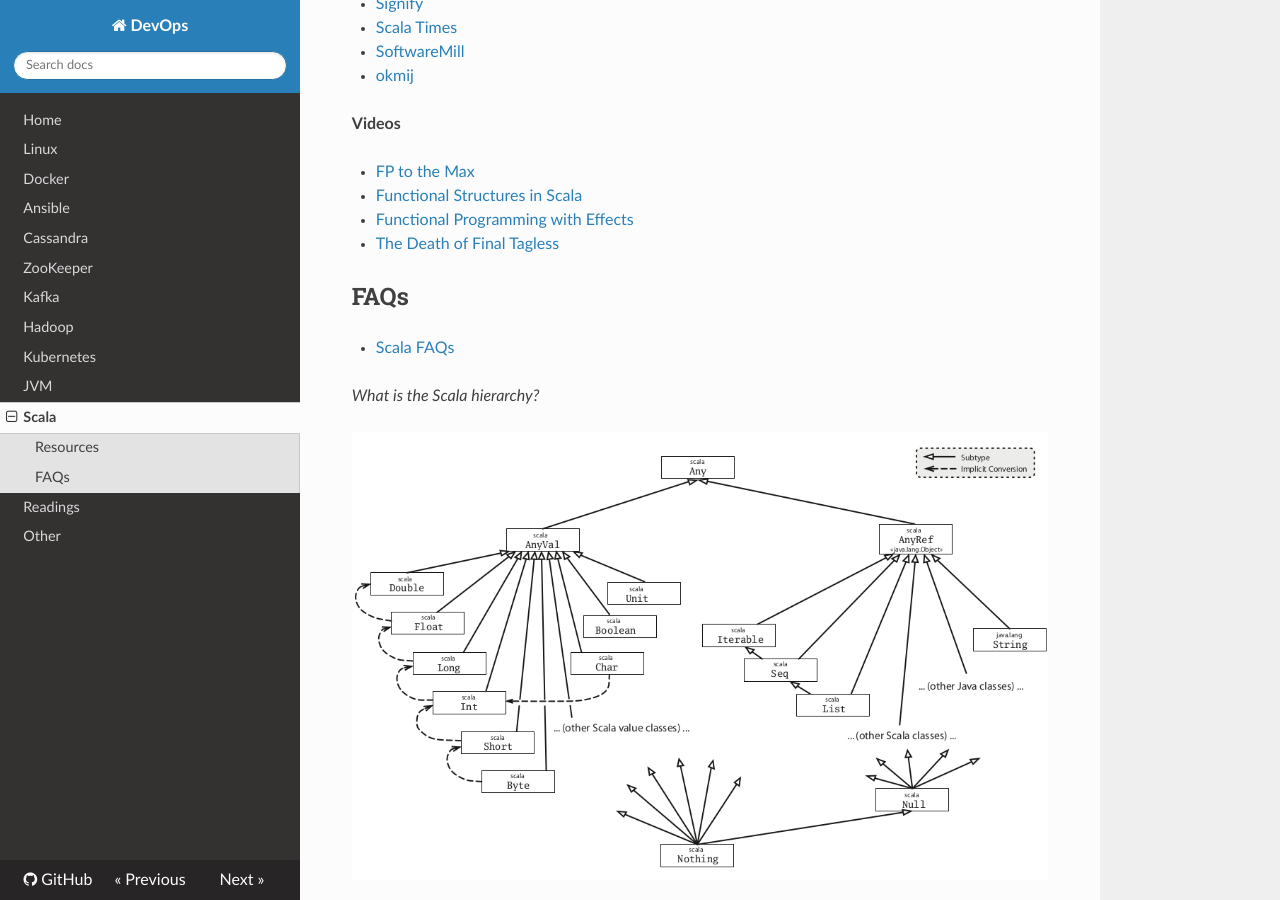
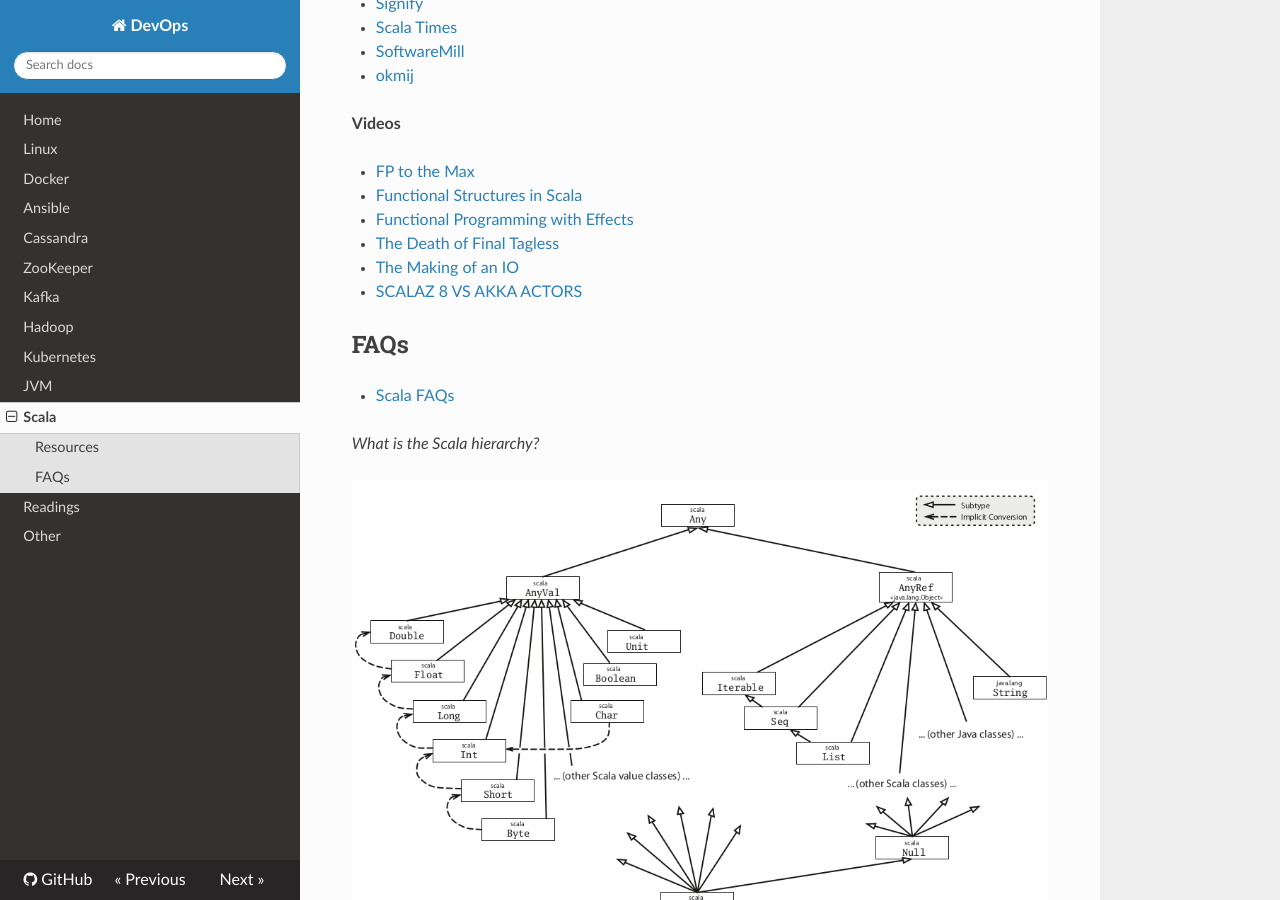
Before and after one commit to niqdev/devops, an MkDocs documentation site: the page built from docs/scala.md, in a window 1280 px wide and 900 px high, scrolled down 2624 px. Built offline with MkDocs 1.6.1, drawn with Linux system fonts in a browser that asks for light colours; nearby versions of some CDN libraries; old or Windows-style settings are respelled for this version of MkDocs.

Commit message:
doc: update scala

```diff
--- a/dev.txt
+++ b/dev.txt
@@ -60,6 +60,9 @@ https://github.com/pauldijou/jwt-scala/blob/master/build.sbt#L15
 https://hevodata.com/blog/how-to-set-up-kafka-on-ubuntu-16-04/
 https://medium.com/@stephane.maarek/how-to-use-apache-kafka-to-transform-a-batch-pipeline-into-a-real-time-one-831b48a6ad85
 https://medium.com/bakdata/queryable-kafka-topics-with-kafka-streams-8d2cca9de33f
+
+# mirror maker
+https://engineering.salesforce.com/mirrormaker-performance-tuning-63afaed12c21
 
 # kafka streams
 https://www.confluent.io/blog/introducing-kafka-streams-stream-processing-made-simple
--- a/docs/scala.md
+++ b/docs/scala.md
@@ -120,6 +120,8 @@
 * [Functional Structures in Scala](https://www.youtube.com/playlist?list=PLFrwDVdSrYE6dy14XCmUtRAJuhCxuzJp0)
 * [Functional Programming with Effects](https://www.youtube.com/watch?v=po3wmq4S15A)
 * [The Death of Final Tagless](https://skillsmatter.com/skillscasts/13247-scala-matters)
+* [The Making of an IO](https://www.youtube.com/watch?reload=9&v=g_jP47HFpWA)
+* [SCALAZ 8 VS AKKA ACTORS](https://www.youtube.com/watch?v=Eihz7kqn6mU&t=833s)
 
 <!--
 
```
